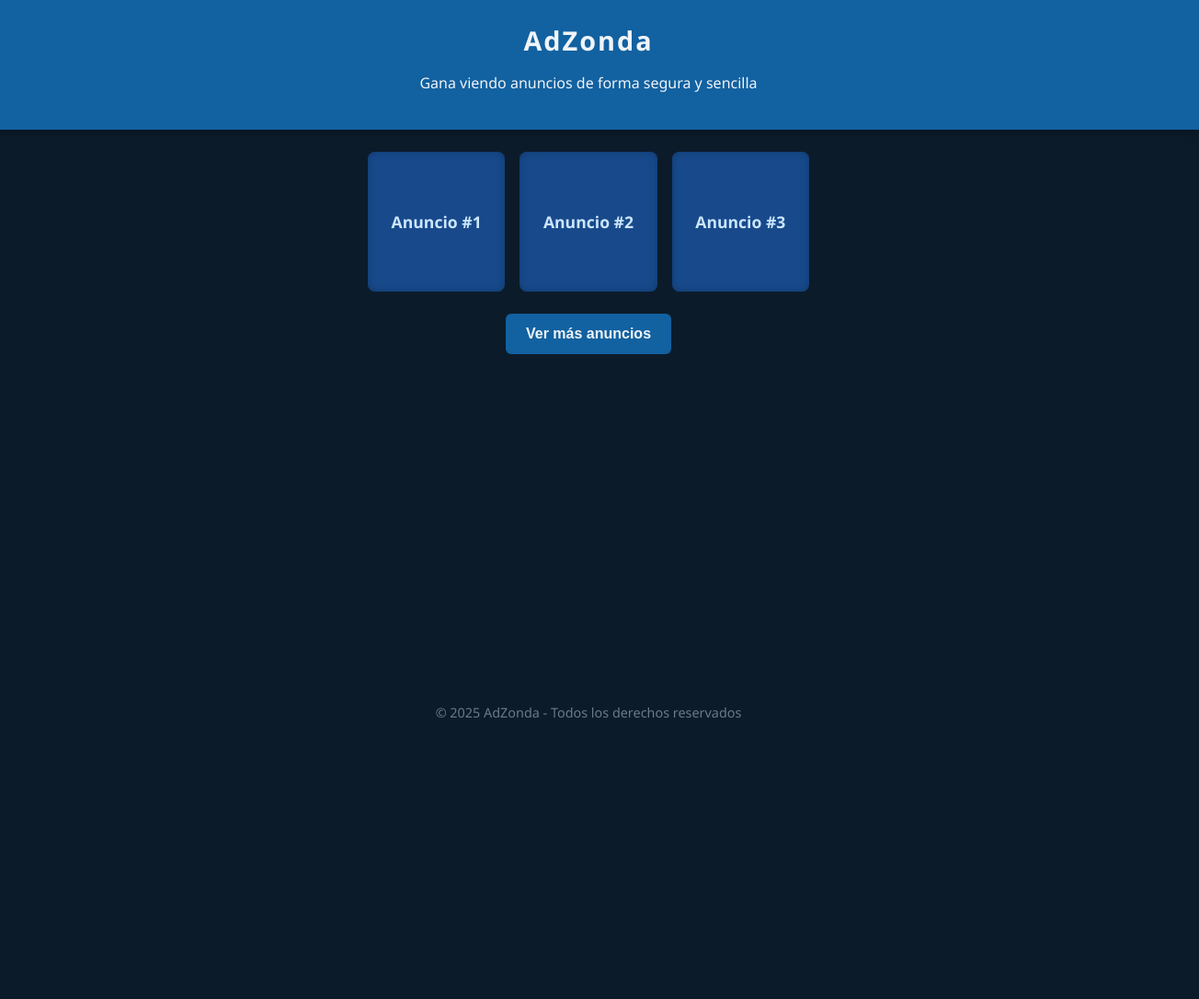
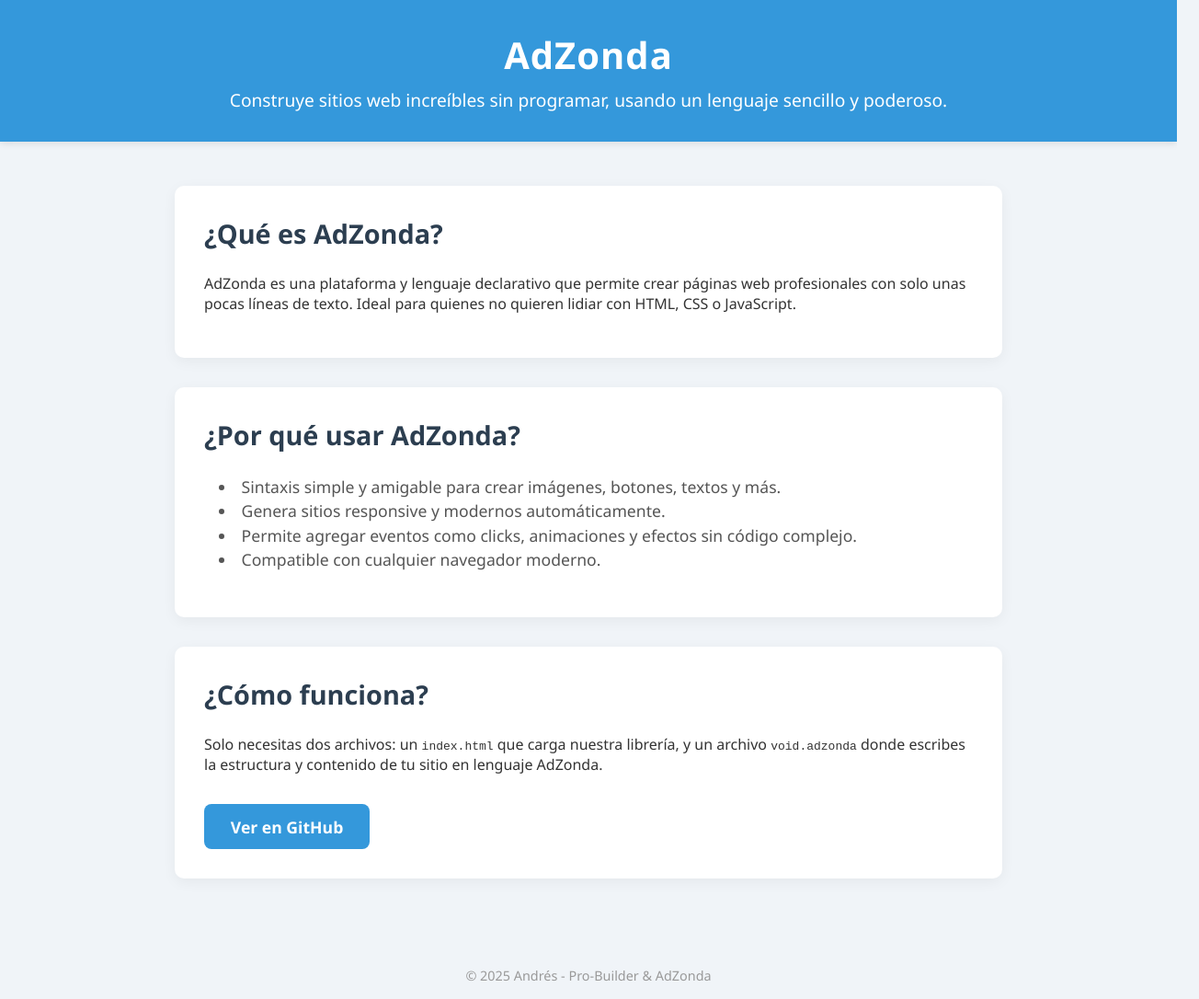
Before and after one commit to mrmorcilla/AdZonda, a plain HTML site: page index.html in a window 1280 px wide. Shown: the whole page at 92% size, 1304 px wide, since content can reach past the window. Before the commit the page ends 800 px from the top, so only its background shows below. Drawn offline with Linux system fonts and the light colour scheme.

Commit message:
Update index.html

```diff
--- a/index.html
+++ b/index.html
@@ -1,30 +1,129 @@
-
 <!DOCTYPE html>
 <html lang="es">
 <head>
   <meta charset="UTF-8" />
   <meta name="viewport" content="width=device-width, initial-scale=1" />
-  <title>AdZonda - Gana viendo anuncios</title>
-  <link rel="stylesheet" href="style.css" />
+  <title>AdZonda - Construye sitios web sin complicaciones</title>
+  <style>
+    body {
+      font-family: 'Segoe UI', Tahoma, Geneva, Verdana, sans-serif;
+      background: #f0f4f8;
+      margin: 0;
+      padding: 0;
+      color: #333;
+      display: flex;
+      flex-direction: column;
+      min-height: 100vh;
+    }
+
+    header {
+      background: #3498db;
+      color: white;
+      padding: 2rem;
+      text-align: center;
+      box-shadow: 0 2px 8px rgba(0,0,0,0.1);
+    }
+
+    header h1 {
+      margin: 0;
+      font-weight: 700;
+      font-size: 2.5rem;
+      letter-spacing: 1px;
+    }
+
+    header p {
+      margin: 0.5rem 0 0 0;
+      font-size: 1.2rem;
+      font-weight: 300;
+    }
+
+    main {
+      flex-grow: 1;
+      max-width: 900px;
+      margin: 3rem auto;
+      padding: 0 1rem;
+    }
+
+    section {
+      background: white;
+      padding: 2rem;
+      margin-bottom: 2rem;
+      border-radius: 10px;
+      box-shadow: 0 4px 15px rgba(0,0,0,0.05);
+    }
+
+    section h2 {
+      margin-top: 0;
+      color: #2c3e50;
+      font-weight: 600;
+      font-size: 1.8rem;
+    }
+
+    ul {
+      list-style: disc inside;
+      font-size: 1.1rem;
+      line-height: 1.5;
+      color: #555;
+      padding-left: 1rem;
+    }
+
+    a.cta-button {
+      display: inline-block;
+      background: #3498db;
+      color: white;
+      padding: 0.8rem 1.8rem;
+      font-weight: 600;
+      font-size: 1.1rem;
+      text-decoration: none;
+      border-radius: 8px;
+      transition: background-color 0.3s ease;
+      margin-top: 1rem;
+    }
+
+    a.cta-button:hover {
+      background: #2980b9;
+    }
+
+    footer {
+      text-align: center;
+      padding: 1rem 0;
+      font-size: 0.9rem;
+      color: #999;
+      background: #f0f4f8;
+    }
+  </style>
 </head>
 <body>
   <header>
     <h1>AdZonda</h1>
-    <p>Gana viendo anuncios de forma segura y sencilla</p>
+    <p>Construye sitios web increíbles sin programar, usando un lenguaje sencillo y poderoso.</p>
   </header>
 
   <main>
-    <div id="ads-container">
-      <!-- Anuncios cargados por JS -->
-    </div>
+    <section>
+      <h2>¿Qué es AdZonda?</h2>
+      <p>AdZonda es una plataforma y lenguaje declarativo que permite crear páginas web profesionales con solo unas pocas líneas de texto. Ideal para quienes no quieren lidiar con HTML, CSS o JavaScript.</p>
+    </section>
 
-    <button id="load-ads-btn">Ver más anuncios</button>
+    <section>
+      <h2>¿Por qué usar AdZonda?</h2>
+      <ul>
+        <li>Sintaxis simple y amigable para crear imágenes, botones, textos y más.</li>
+        <li>Genera sitios responsive y modernos automáticamente.</li>
+        <li>Permite agregar eventos como clicks, animaciones y efectos sin código complejo.</li>
+        <li>Compatible con cualquier navegador moderno.</li>
+      </ul>
+    </section>
+
+    <section>
+      <h2>¿Cómo funciona?</h2>
+      <p>Solo necesitas dos archivos: un <code>index.html</code> que carga nuestra librería, y un archivo <code>void.adzonda</code> donde escribes la estructura y contenido de tu sitio en lenguaje AdZonda.</p>
+      <a href="https://github.com/tu-usuario/adzonda" target="_blank" class="cta-button">Ver en GitHub</a>
+    </section>
   </main>
 
   <footer>
-    &copy; 2025 AdZonda - Todos los derechos reservados
+    &copy; 2025 Andrés - Pro-Builder & AdZonda
   </footer>
-
-  <script src="script.js"></script>
 </body>
 </html>
```
